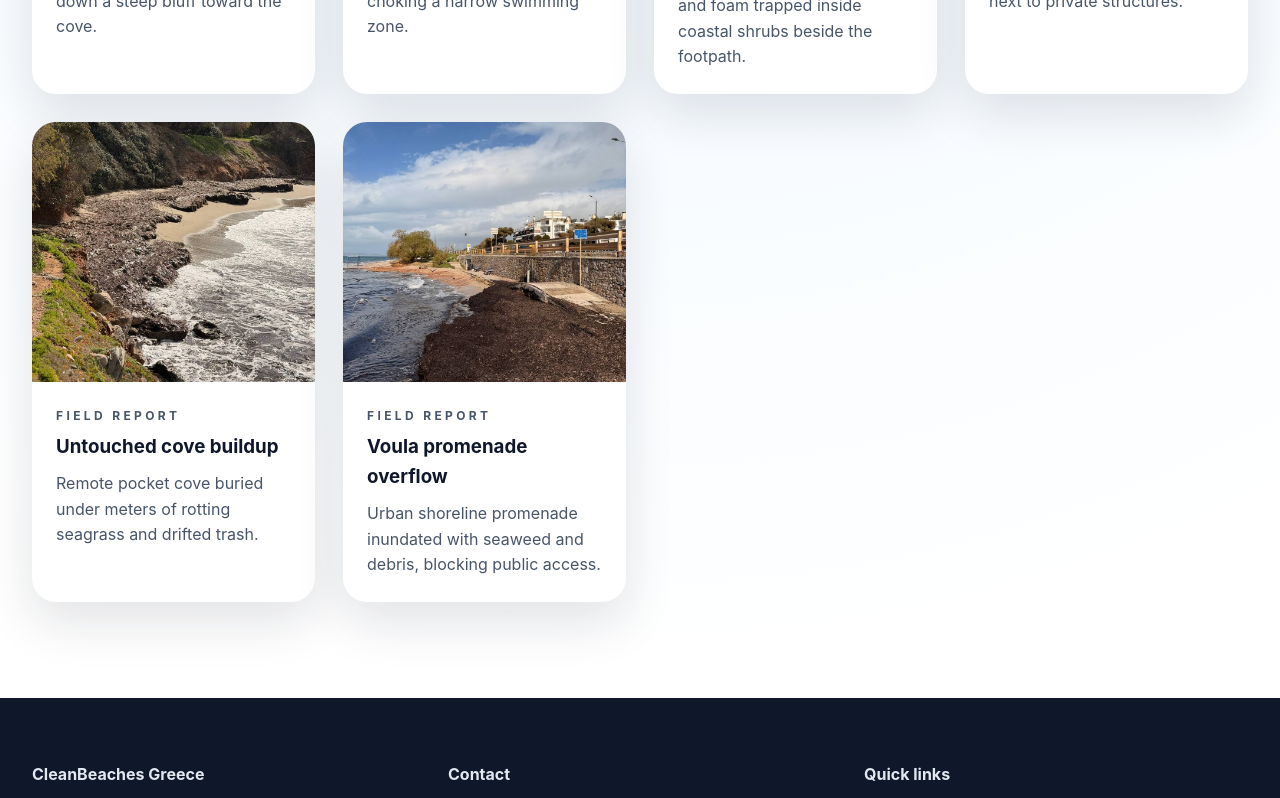
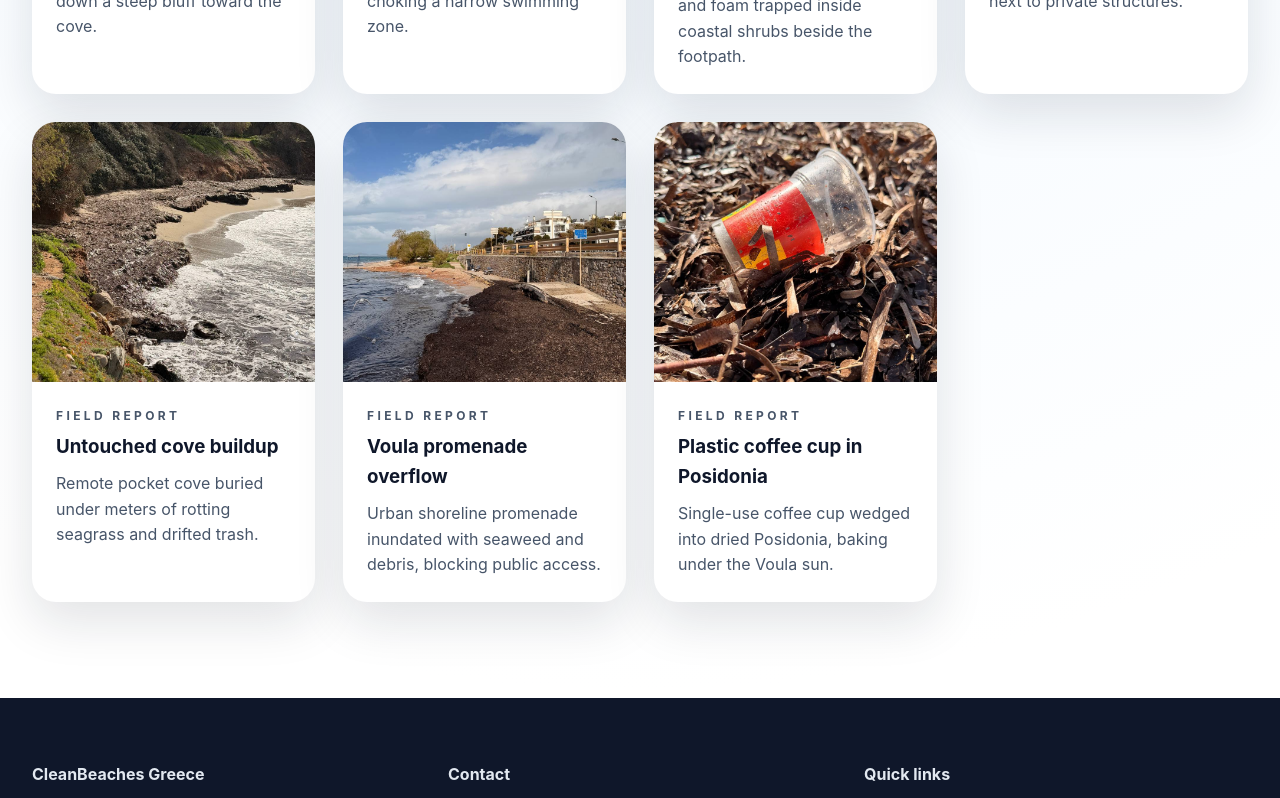
Before and after one commit to hackemy/cleanbeaches, a Vue app: page /problem in a window 1280 px wide. Shown: the part 740-1538 px from the top of the page. Built offline with nearby package versions, Linux system fonts and the light colour scheme.

Commit message:
feat: add voula cup evidence to gallery and map

```diff
--- a/index.html
+++ b/index.html
@@ -4,7 +4,11 @@
     <meta charset="UTF-8" />
     <link rel="icon" type="image/svg+xml" href="/vite.svg" />
     <meta name="viewport" content="width=device-width, initial-scale=1.0" />
-    <title>temp-app</title>
+    <title>CleanBeaches Greece</title>
+    <meta
+      name="description"
+      content="CleanBeaches Greece – a nonprofit engineering systematic, data-driven beach cleaning operations across Greece."
+    />
   </head>
   <body>
     <div id="app"></div>
--- a/src/components/GeoMediaMap.vue
+++ b/src/components/GeoMediaMap.vue
@@ -29,11 +29,22 @@ onMounted(() => {
     attribution: '&copy; <a href="https://www.openstreetmap.org/copyright">OpenStreetMap</a> contributors',
   }).addTo(mapInstance)
 
+  const markers = []
+
   geoMedia.forEach((entry) => {
-    const marker = L.marker([entry.coords.lat, entry.coords.lng]).addTo(mapInstance)
+    const marker = L.circleMarker([entry.coords.lat, entry.coords.lng], {
+      radius: 7,
+      color: '#0ea5e9',
+      weight: 2,
+      opacity: 1,
+      fillColor: '#0ea5e9',
+      fillOpacity: 0.25,
+    }).addTo(mapInstance)
+
     const notesList = entry.notes?.length
       ? `<ul>${entry.notes.map((note) => `<li>${note}</li>`).join('')}</ul>`
       : ''
+
     marker.bindPopup(`
       <div class="popup">
         <strong>${entry.title}</strong><br />
@@ -44,7 +55,14 @@ onMounted(() => {
         <p class="coords">${entry.coords.lat.toFixed(4)}, ${entry.coords.lng.toFixed(4)}</p>
       </div>
     `)
+
+    markers.push(marker)
   })
+
+  if (markers.length > 0) {
+    const group = L.featureGroup(markers)
+    mapInstance.fitBounds(group.getBounds().pad(0.3))
+  }
 })
 
 onBeforeUnmount(() => {
@@ -85,4 +103,12 @@ onBeforeUnmount(() => {
   font-size: 0.8rem;
   color: #475569;
 }
+
+:global(.leaflet-interactive) {
+  transition: transform 0.15s ease, r 0.15s ease;
+}
+
+:global(.leaflet-interactive:hover) {
+  transform: scale(1.15);
+}
 </style>
--- a/src/data/geoMedia.json
+++ b/src/data/geoMedia.json
@@ -14,5 +14,20 @@
       "Sea state calm",
       "Reported to Municipality of Vari-Voula-Vouliagmeni"
     ]
+  },
+  {
+    "id": "voula-cup-07",
+    "title": "Plastic coffee cup in Posidonia",
+    "description": "Single-use coffee cup embedded in dried Posidonia along the Voula shoreline.",
+    "capturedAt": "2026-02-16T00:00:00+02:00",
+    "coords": {
+      "lat": 37.74793042220487,
+      "lng": 23.904861990932236
+    },
+    "photo": "problem-media/voula-cup-07.jpg",
+    "notes": [
+      "Coordinates provided manually",
+      "Evidence from Voula promenade zone"
+    ]
   }
 ]
--- a/src/data/problemCases.js
+++ b/src/data/problemCases.js
@@ -35,6 +35,12 @@ const problemCases = [
     description: 'Urban shoreline promenade inundated with seaweed and debris, blocking public access.',
     photo: 'problem-media/voula-promenade-06.jpg',
   },
+  {
+    id: 'voula-cup-07',
+    title: 'Plastic coffee cup in Posidonia',
+    description: 'Single-use coffee cup wedged into dried Posidonia, baking under the Voula sun.',
+    photo: 'problem-media/voula-cup-07.jpg',
+  },
 ]
 
 export default problemCases
```
Also changed, not shown: public/evidence-source/voula-cup-07.jpg (added), public/problem-media/voula-cup-07.jpg (added).
